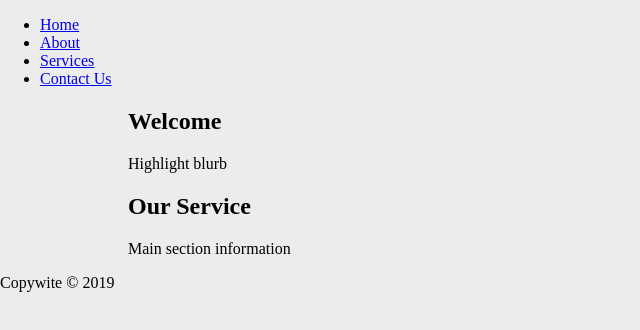
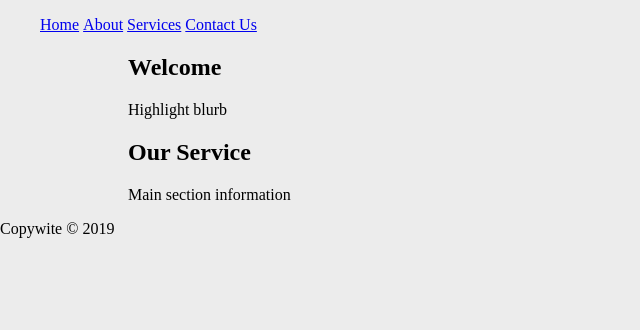
Before and after one commit to dewain1902/dewain1902.github.io, a plain HTML site: page index.html in a window 1280 px wide. Shown: the whole page, without its empty margins (0-640 px from the left). Drawn offline with Linux system fonts and the light colour scheme.

Commit message:
css upload

```diff
--- a/static/style.css
+++ b/static/style.css
@@ -13,4 +13,14 @@ body{
 		margin:auto;
 		width:80%;
 	}
+
 }
+
+nav ul {
+	list-style:none;
+	margin: none;
+}
+nav ul li {
+	display:inline;
+
+}
```
